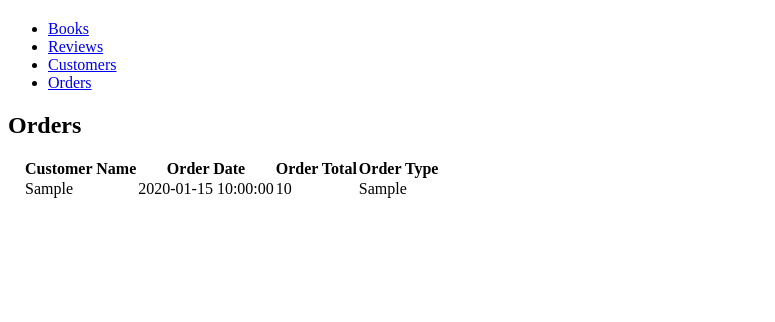
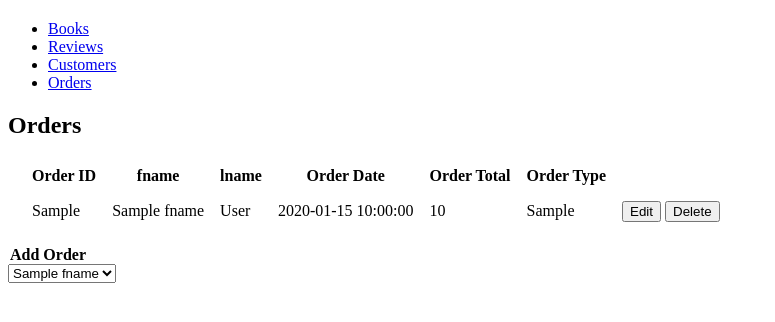
Before and after one commit to h3nry-m/Beaver_Bookstore, a Flask app: template templates/orders.j2 in a window 1280 px wide. Shown: the part 47-369 px from the top of the page, without its empty margins (0-775 px from the left). Run offline with Flask 2, Linux system fonts and the light colour scheme; the template is opened without the code that fills it: most values are stand-ins (such as "Sample title", 1, 10 or a date in 2020).

Commit message:
Updates to Orders
Added table to orders page with sample data, and started insert form

```diff
--- a/app.py
+++ b/app.py
@@ -55,6 +55,52 @@ def CRUD_reviews():
 
 @app.route('/orders')
 def CRUD_orders():
+    orders_from_app_py = [
+        [
+            {
+                "idOrder": 1,
+                "fname": "Gene",
+                "lname": "Fram",
+                "orderDate": "2022-03-18",
+                "orderTotal": 19.68,
+                "orderType": "purchase"
+            },
+            {
+                "idOrder": 2,
+                "fname": "Jared",
+                "lname": "Collazo",
+                "orderDate": "2022-01-02",
+                "orderTotal": 22.68,
+                "orderType": "purchase"
+            },
+            {
+                "idOrder": 3,
+                "fname": "Keith",
+                "lname": "Hazlett",
+                "orderDate": "2022-02-16",
+                "orderTotal": 11.70,
+                "orderType": "purchase"
+            },
+            {
+                "idOrder": 4,
+                "fname": "Cara",
+                "lname": "Jacob",
+                "orderDate": "2022-04-20",
+                "orderTotal": 5.90,
+                "orderType": "sale"
+            }
+        ],
+        [
+            {
+                "fname": "Frank",
+                "lname": "Owens"
+            },
+            {
+                "fname": "Ethan",
+                "lname": "Lopez"
+            }
+        ]
+    ]
     return render_template("orders.j2", orders = orders_from_app_py)
 
 @app.route('/customers')
--- a/templates/orders.j2
+++ b/templates/orders.j2
@@ -6,19 +6,41 @@
 <table class="table">
     <thead>
     <tr>
-        <th>Customer Name</th>
-        <th>Order Date</th>
-        <th>Order Total</th>
-        <th>Order Type</th>
+        <th class="table_cell">Order ID</th>
+        <th class="table_cell">fname</th>
+        <th class="table_cell">lname</th>
+        <th class="table_cell">Order Date</th>
+        <th class="table_cell">Order Total</th>
+        <th class="table_cell">Order Type</th>
     </tr>
     <tbody>
-    {% for item in orders %}
+    {% for item in orders[0] %}
     <tr>
-        <td>{{item['idCustomer']}}</td>
-        <td>{{item['orderDate']}}</td>
-        <td>{{item['orderTotal']}}</td>
-        <td>{{item['orderType']}}</td>
+        <td class="table_cell">{{item['idOrder']}}</td>
+        <td class="table_cell" >{{item['fname']}}</td>
+        <td class="table_cell" >{{item['lname']}}</td>
+        <td class="table_cell">{{item['orderDate']}}</td>
+        <td class="table_cell">{{item['orderTotal']}}</td>
+        <td class="table_cell">{{item['orderType']}}</td>
+        <td class="table_cell">
+            <input type="button" class="edit" onclick="" value="Edit">
+            <input type="button" class="delete" onclick="" value="Delete">
+        </td>
     </tr>
     {% endfor %}
 </table>
+
+<div class="create">
+    <form id="addOrder">
+        <legend>
+            <strong> Add Order</strong>
+        </legend>
+        <select name="customers" id="customers">
+            {% for item in orders[1] %}
+           <option> {{item['fname']}}</option>
+            {% endfor %}
+
+        </select>
+    </form>
+</div>
 {% endblock %}
```
